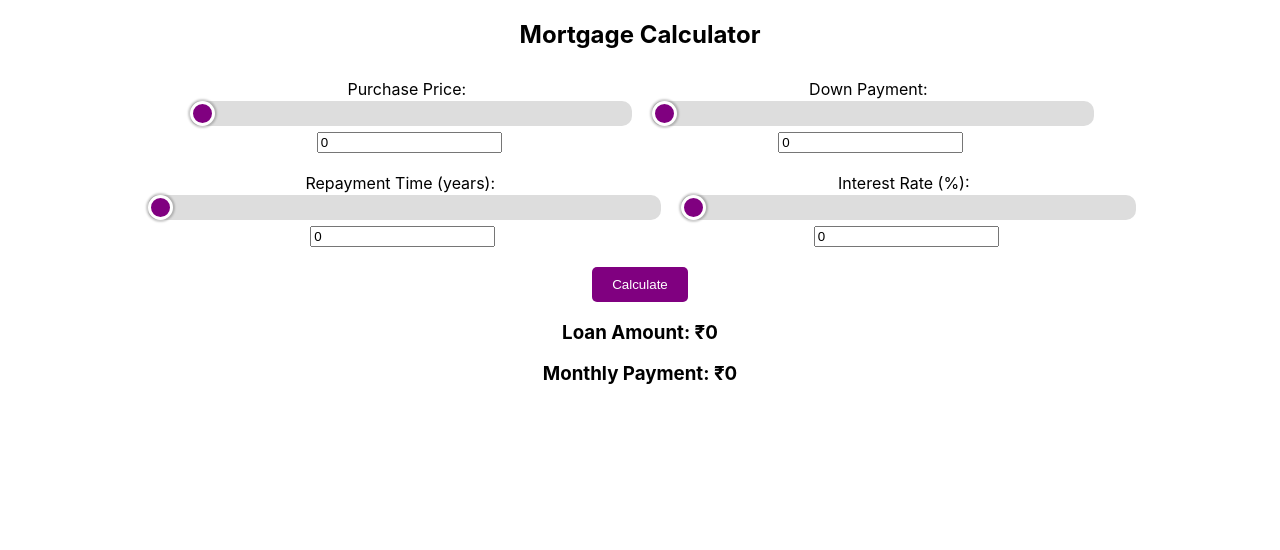
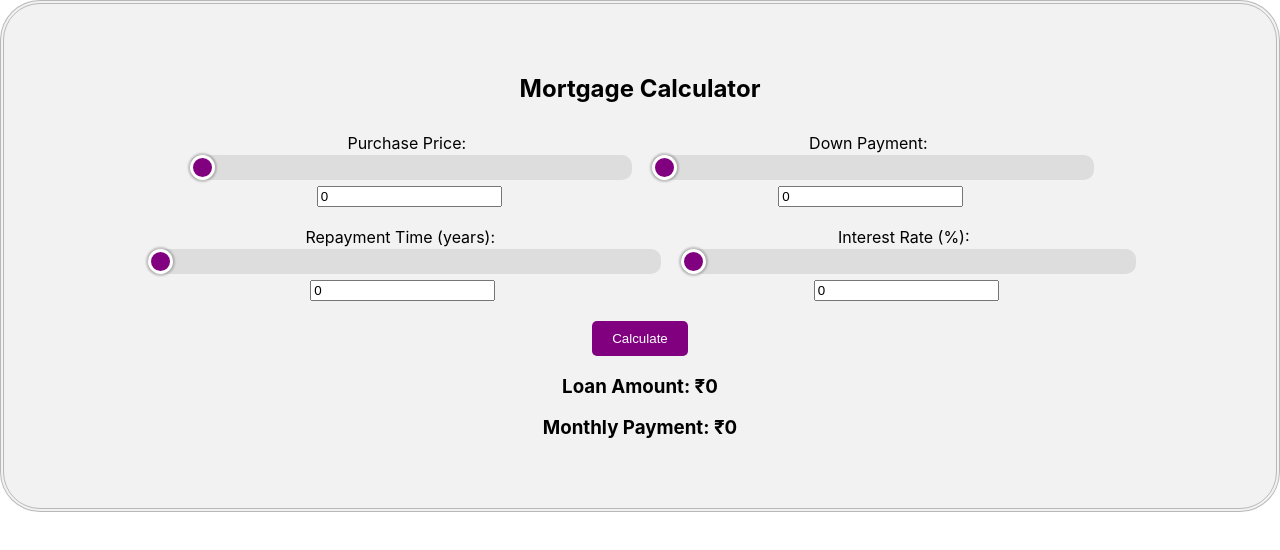
Before and after one commit to cherivamshi/mortgagecalculator, a React (Create React App) app: page / in a window 1280 px wide. Shown: the top 550 px of the page. Built offline with nearby package versions, Linux system fonts and the light colour scheme.

Commit message:
chanfe
chnages

```diff
--- a/src/App.css
+++ b/src/App.css
@@ -98,3 +98,15 @@ button {
 button:hover {
   background-color: darkpurple; /* Change color on hover */
 }
+
+
+.mortgage-calculator {
+  border: 4px double rgba(128, 128, 128, 0.5); /* Double-lined border with grey color */
+  background-color: rgba(128, 128, 128, 0.1); /* Grey background color */
+  border-radius: 40px; /* Optional: Add border radius for rounded corners */
+  padding: 50px; /* Optional: Add padding for inner spacing */
+  box-shadow: 0 0 40px rgba(255, 255, 255, 0.5); /* Optional: Add a soft shadow */
+  border-spacing: 40px;
+}
+
+/* Rest of your existing styles */
--- a/src/mortgagecalculator.js
+++ b/src/mortgagecalculator.js
@@ -9,12 +9,10 @@ const MortgageCalculator = () => {
   const [loanAmount, setLoanAmount] = useState(0);
   const [monthlyPayment, setMonthlyPayment] = useState(0);
 
-  const calculateLoanAmount = () => {
+  const handleCalculate = () => {
     const loanAmount = purchasePrice - downPayment;
     setLoanAmount(loanAmount);
-  };
 
-  const calculateMonthlyPayment = () => {
     const monthlyInterestRate = interestRate / 100 / 12;
     const numberOfPayments = repaymentTime * 12;
 
@@ -39,6 +37,9 @@ const MortgageCalculator = () => {
             max="1000000"
             value={purchasePrice}
             onChange={(e) => setPurchasePrice(parseFloat(e.target.value))}
+            style={{
+              background: `linear-gradient(to right, purple ${purchasePrice / 10000}%, #ddd ${purchasePrice / 10000}%)`
+            }}
           />
           <input
             type="number"
@@ -55,6 +56,9 @@ const MortgageCalculator = () => {
             max="100000"
             value={downPayment}
             onChange={(e) => setDownPayment(parseFloat(e.target.value))}
+            style={{
+              background: `linear-gradient(to right, purple ${downPayment / 1000}%, #ddd ${downPayment / 1000}%)`
+            }}
           />
           <input
             type="number"
@@ -71,6 +75,9 @@ const MortgageCalculator = () => {
             max="30"
             value={repaymentTime}
             onChange={(e) => setRepaymentTime(parseFloat(e.target.value))}
+            style={{
+              background: `linear-gradient(to right, purple ${repaymentTime * 3.33}%, #ddd ${repaymentTime * 3.33}%)`
+            }}
           />
           <input
             type="number"
@@ -88,6 +95,9 @@ const MortgageCalculator = () => {
             step="0.1"
             value={interestRate}
             onChange={(e) => setInterestRate(parseFloat(e.target.value))}
+            style={{
+              background: `linear-gradient(to right, purple ${interestRate * 3.33}%, #ddd ${interestRate * 3.33}%)`
+            }}
           />
           <input
             type="number"
@@ -97,7 +107,7 @@ const MortgageCalculator = () => {
           />
         </div>
       </div>
-      <button onClick={() => {calculateLoanAmount(); calculateMonthlyPayment();}}>Calculate</button>
+      <button onClick={handleCalculate}>Calculate</button>
       <div>
         <h3>Loan Amount: ₹{loanAmount}</h3>
         <h3>Monthly Payment: ₹{monthlyPayment}</h3>
```
